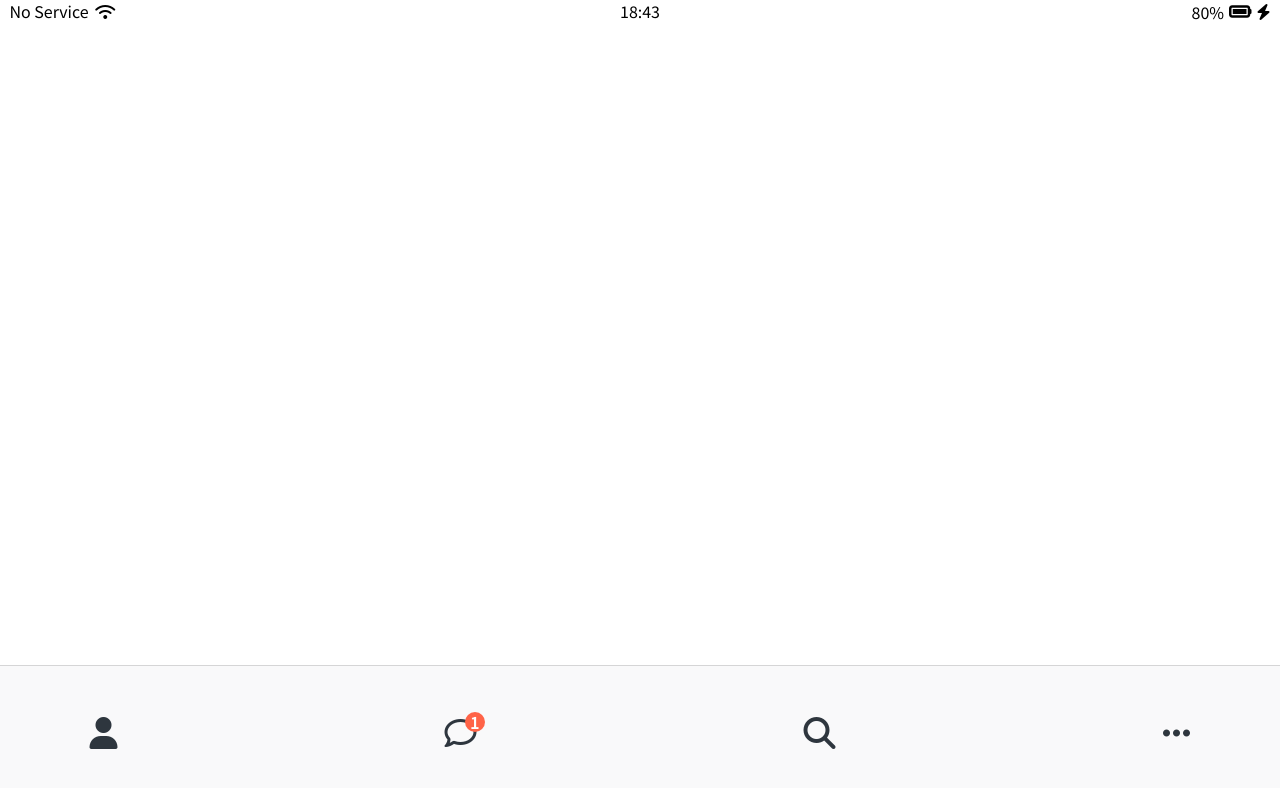
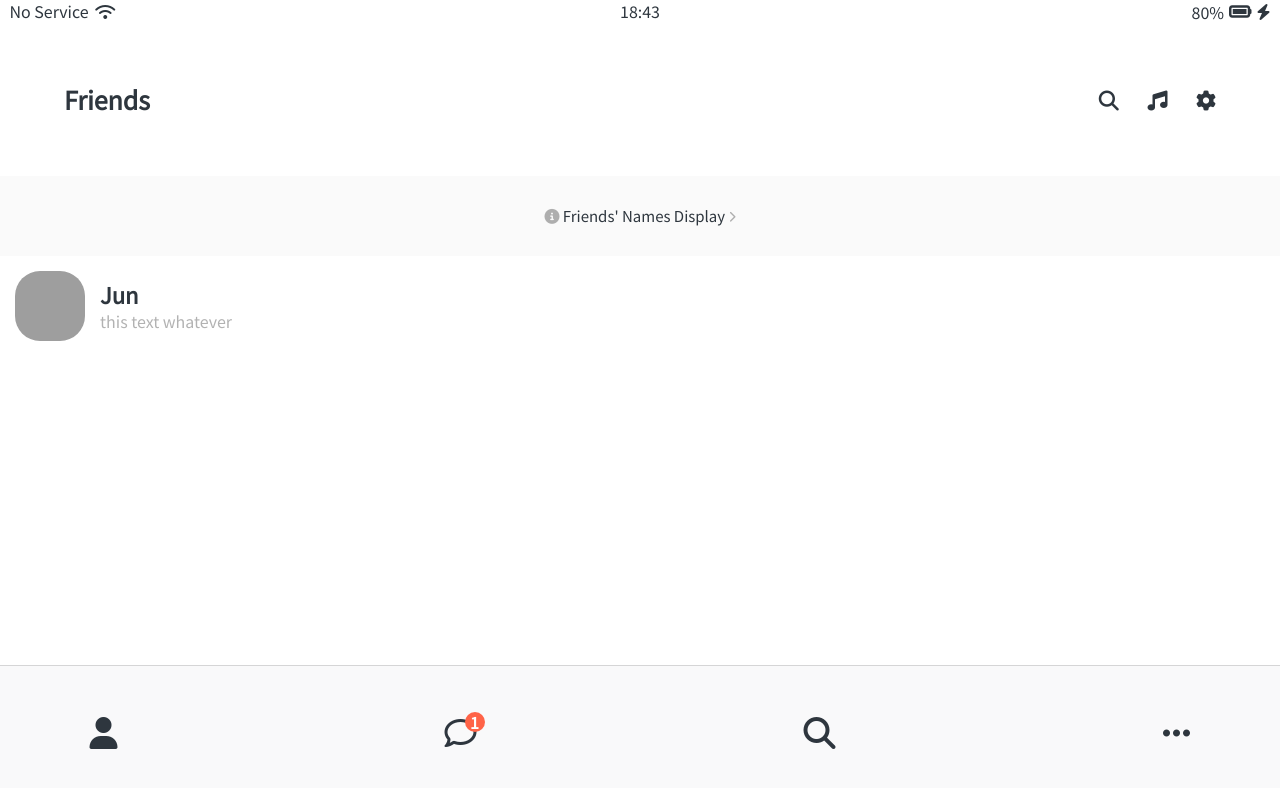
Before and after one commit to junntot/kokoa-clone-2021, a plain HTML site: page friends.html in a window 1280 px wide. Drawn offline with Linux system fonts and the light colour scheme; grey boxes are pictures that could not be loaded.

Commit message:
user component on progress

```diff
--- /dev/null
+++ b/css/components/screen-header.css
@@ -0,0 +1,15 @@
+.screen-header {
+    display: flex;
+    justify-content: space-between;
+    align-items: center;
+    padding: 5%;
+}
+
+.screen-header__title {
+    font-size: 25px;
+    font-weight: 600;
+}
+
+.screen-header__icons span {
+    margin-left: 25px;
+}
--- /dev/null
+++ b/css/components/user-component.css
@@ -0,0 +1,22 @@
+.user-component,
+.user-component__column:first-child {
+    display: flex;
+    align-items: center;
+}
+
+.user-component__avatar {
+    width: 70px;
+    height: 70px;
+    border-radius: 25px;
+    margin: 15px;
+}
+
+.user-component__title {
+    font-weight: 800;
+    font-size: 22px;
+}
+
+.user-component__subtitle {
+    margin-top: 8px;
+    color: rgba(0, 0, 0, 0.3);
+}
--- /dev/null
+++ b/css/screens/friends.css
@@ -0,0 +1,11 @@
+#friends-display-link {
+    text-align: center;
+    display: block;
+    background-color: #FAFAFA;
+    padding: 2.5% 0%;
+    font-size: 15px;
+}
+
+#friends-display-link i {
+    color: rgba(0, 0, 0, 0.3);
+}
--- a/css/styles.css
+++ b/css/styles.css
@@ -4,10 +4,14 @@
 
 @import "components/status-bar.css";
 @import "components/nav-bar.css";
+@import "components/screen-header.css";
+@import "components/user-component.css";
 
 @import "screens/login.css";
+@import "screens/friends.css";
 
 body {
+    color: #2E363E;
     font-family: 'Noto Sans JP', sans-serif;
     font-weight: 400;
 }
--- a/friends.html
+++ b/friends.html
@@ -20,6 +20,30 @@
                 <i class="fas fa-battery-full fa-lg"></i>
                 <i class="fas fa-bolt"></i>
             </div>
+        </div>
+
+        <header class="screen-header">
+            <h1 class="screen-header__title">Friends</h1>
+            <div class="screen-header__icons">
+                <span><i class="fas fa-search fa-lg"></i></span>
+                <span><i class="fas fa-music fa-lg"></i></span>
+                <span><i class="fas fa-cog fa-lg"></i></span>
+            </div>
+        </header>
+
+        <a id="friends-display-link">
+            <i class="fas fa-info-circle"></i> Friends' Names Display <i class="fas fa-chevron-right fa-xs"></i>
+        </a>
+
+        <div class="user-component">
+            <div class="user-component__column">
+                <img src="https://t1.daumcdn.net/thumb/R720x0/?fname=http://t1.daumcdn.net/brunch/service/user/RKP/image/FY79S-Q90318Xb33Jx6sLzYwl8A.jpg" class="user-component__avatar"/>
+                <div class="user-component__text">
+                    <h4 class="user-component__title">Jun</h4>
+                    <h6 class="user-component__subtitle">this text whatever</h6>
+                </div>
+            </div>
+            <div class="user-component__column"></div>
         </div>
 
         <nav class="nav">
@@ -53,4 +77,3 @@
         crossorigin="anonymous"
         ></script>
     </body>
-</html>
```
Also changed, not shown: screenshots/04.png.
